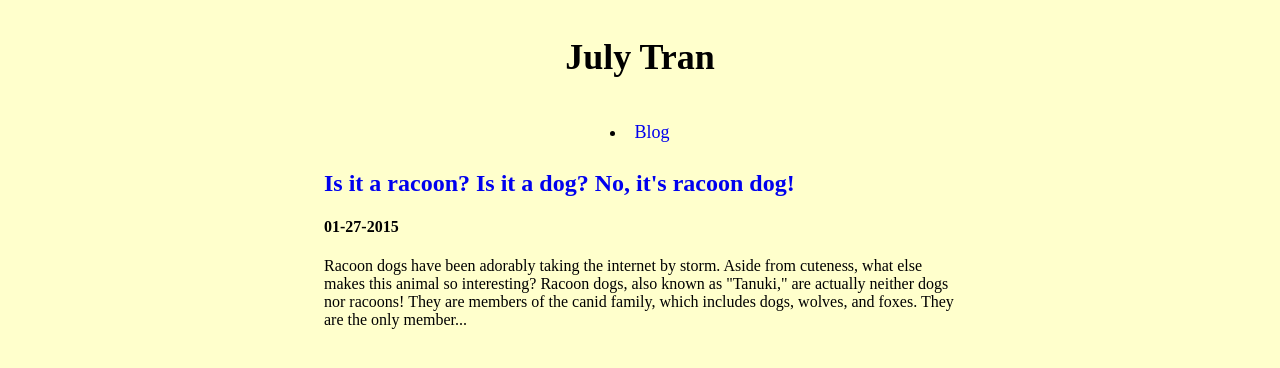
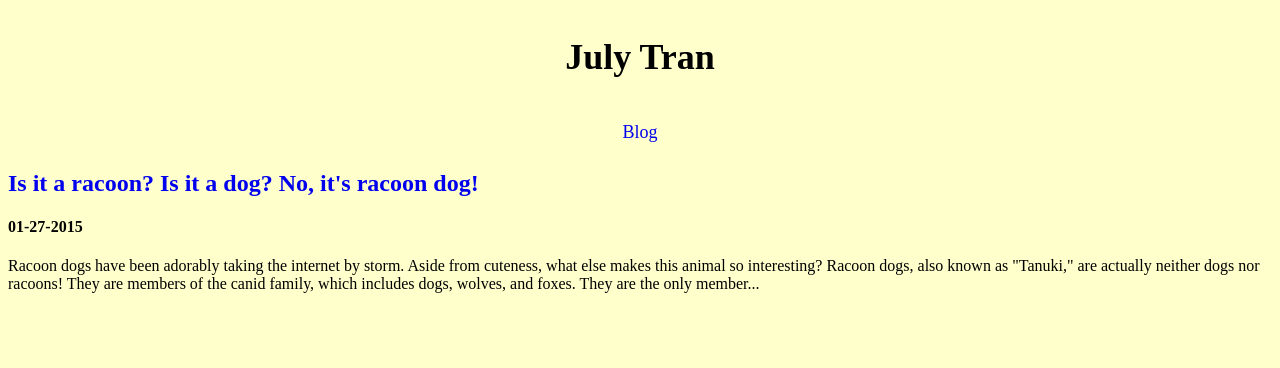
Before and after one commit to julyytran/julyytran.github.io, a Jekyll site: the page built from index.html, in a window 1280 px wide. Shown: the top 368 px of the page. Built offline with Jekyll 4.4.1, drawn with Linux system fonts in a browser that asks for light colours.

Commit message:
fix alignment and ul bullet

```diff
--- a/_includes/header.html
+++ b/_includes/header.html
@@ -9,7 +9,7 @@
   <h3>{{ site.title }}</h3>
   <div id ="nav">
     <nav>
-      <li><a href="/">Blog</a></li>
+      <a href="/">Blog</a>
     </nav>
     </header>
     </div>
--- a/_posts/2015-01-27-racoon-dog.html
+++ b/_posts/2015-01-27-racoon-dog.html
@@ -17,7 +17,6 @@ date: 2015-01-27
 <div id="tanooki_suit">
   <img id="tanooki_suit" src="http://vignette3.wikia.nocookie.net/thedimensionsaga/images/3/3e/Tanooki_Suit.png" alt="Mario tanooki suit">
   <img id="tanooki_suit" src="http://vignette3.wikia.nocookie.net/thedimensionsaga/images/3/3e/Tanooki_Suit.png" alt="Mario tanooki suit">
-  <img id="tanooki_suit" src="http://vignette3.wikia.nocookie.net/thedimensionsaga/images/3/3e/Tanooki_Suit.png" alt="Mario tanooki suit">
 </div>
 
 <p> Sadly, life is not all fun and games for the racoon dog. They are often inhumanely bred and killed for their pelts, which are sold as "faux fur." </p>
--- a/css/styles.css
+++ b/css/styles.css
@@ -38,7 +38,6 @@ h3 {
 }
 
 #posts {
-  width: 50%;
   margin: auto;
 }
 
@@ -53,4 +52,6 @@ img {
 #tanooki_suit {
   display: inline-block;
   line-height: 200%;
+  margin-left: auto;
+  margin-right: auto
 }
```
